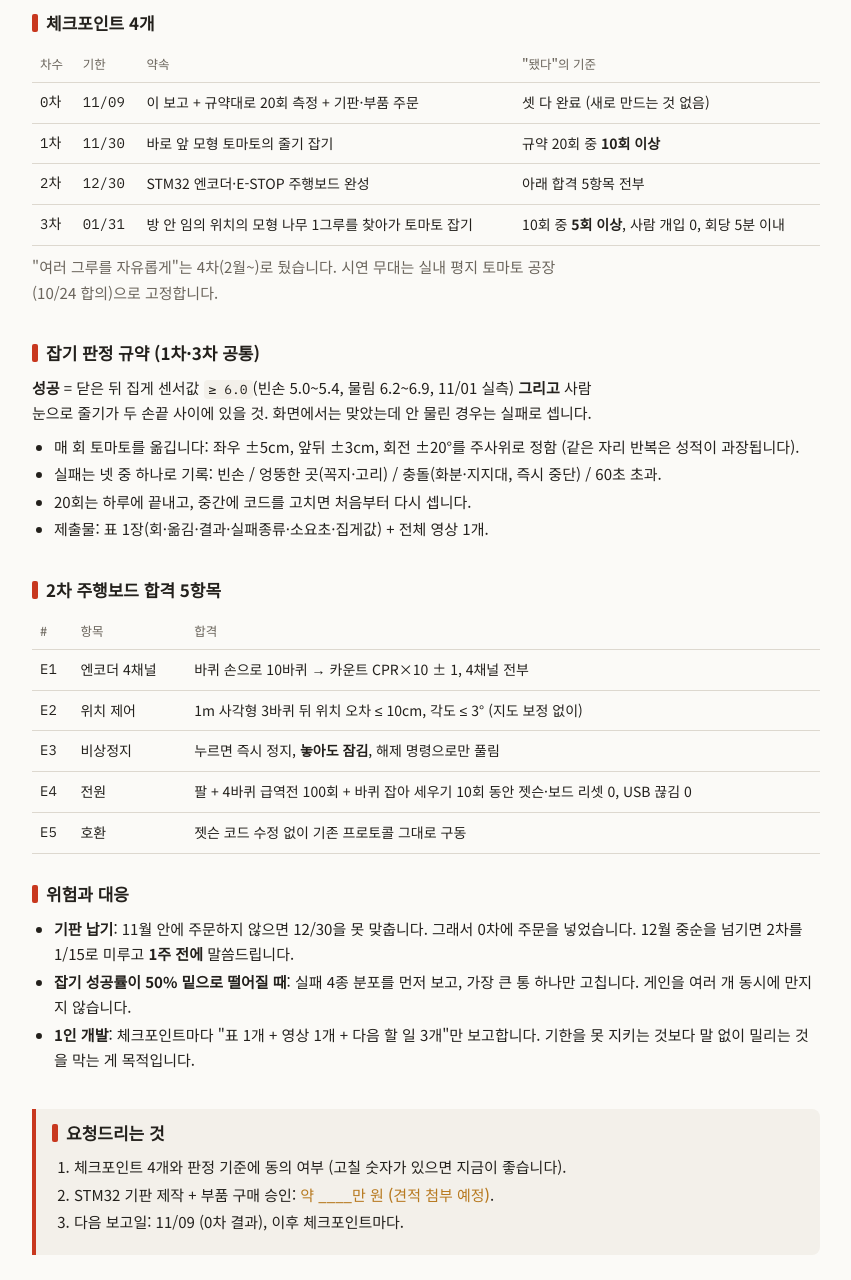
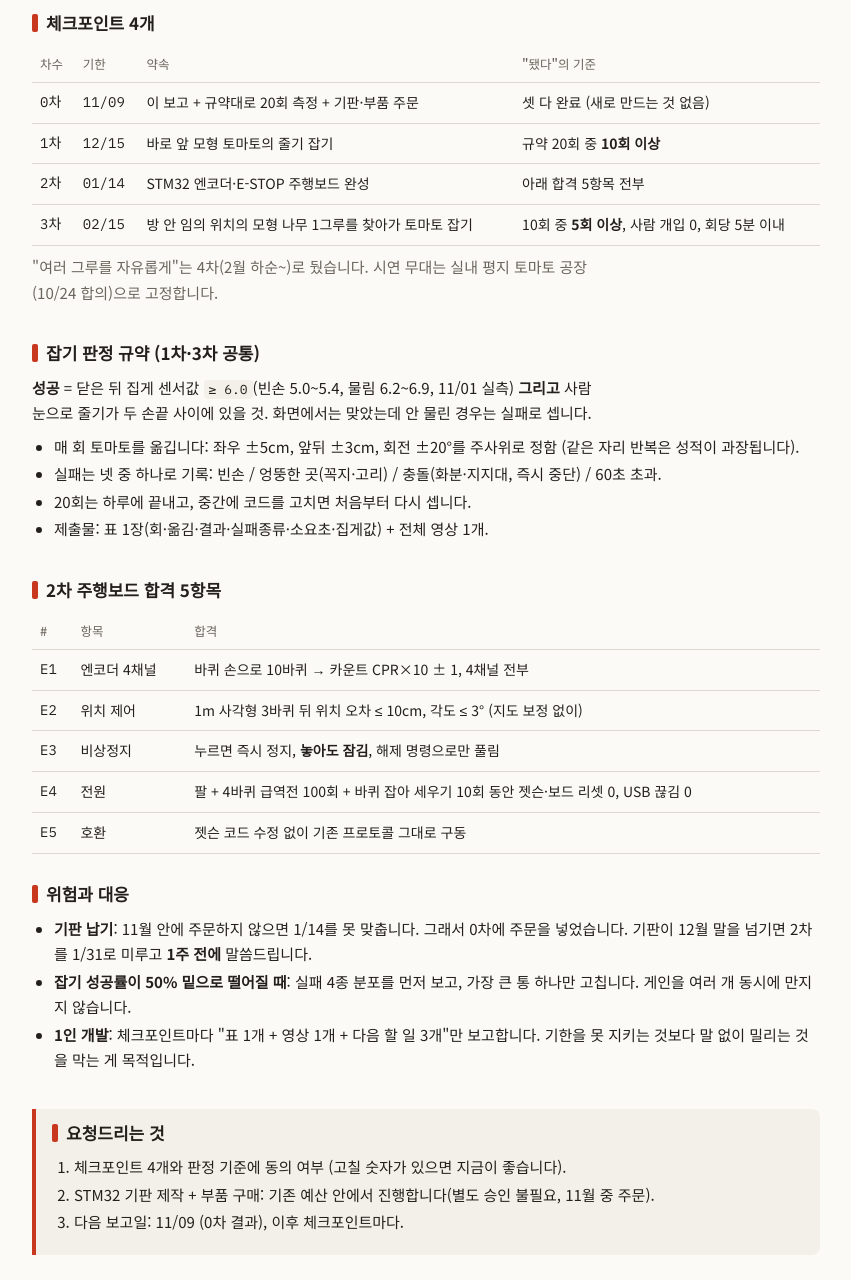
Before and after one commit to ttkpark/tomato-picker, a plain HTML site: page docs/1103_checkpoint_report.html in a window 1280 px wide. Shown: the part 820-2100 px from the top of the page, without its empty margins (214-1065 px from the left). Drawn offline with Linux system fonts and the light colour scheme.

Commit message:
체크포인트 1~3차 기한 15일 연기(12/15·1/14·2/15), 기판 비용은 기존 예산 내
Co-Authored-By: Claude Fable 5.1 <noreply@anthropic.com>

```diff
--- a/docs/1103_checkpoint_report.html
+++ b/docs/1103_checkpoint_report.html
@@ -52,7 +52,7 @@ footer { color: var(--muted); font-size: 12.5px; border-top: 1px solid var(--lin
 
 <header>
   <div class="to">받는 분: 짱짱맨 PM · 보고: 박기용 · 2026-11-03</div>
-  <h1>토마토 로봇, 지금 어디까지 왔고 11월~1월에 무엇을 약속하는지</h1>
+  <h1>토마토 로봇, 지금 어디까지 왔고 11월~2월에 무엇을 약속하는지</h1>
   <p>첫 정식 보고입니다. 큰 목표 하나를 작은 체크포인트 넷으로 나눴고, 각각 "됐다"를 판정할 숫자를 미리 정했습니다.</p>
 </header>
 
@@ -83,11 +83,11 @@ footer { color: var(--muted); font-size: 12.5px; border-top: 1px solid var(--lin
   <div class="wrap"><table>
     <tr><th>차수</th><th>기한</th><th>약속</th><th>"됐다"의 기준</th></tr>
     <tr><td class="num">0차</td><td class="num">11/09</td><td>이 보고 + 규약대로 20회 측정 + 기판·부품 주문</td><td>셋 다 완료 (새로 만드는 것 없음)</td></tr>
-    <tr><td class="num">1차</td><td class="num">11/30</td><td>바로 앞 모형 토마토의 줄기 잡기</td><td>규약 20회 중 <b>10회 이상</b></td></tr>
-    <tr><td class="num">2차</td><td class="num">12/30</td><td>STM32 엔코더·E-STOP 주행보드 완성</td><td>아래 합격 5항목 전부</td></tr>
-    <tr><td class="num">3차</td><td class="num">01/31</td><td>방 안 임의 위치의 모형 나무 1그루를 찾아가 토마토 잡기</td><td>10회 중 <b>5회 이상</b>, 사람 개입 0, 회당 5분 이내</td></tr>
+    <tr><td class="num">1차</td><td class="num">12/15</td><td>바로 앞 모형 토마토의 줄기 잡기</td><td>규약 20회 중 <b>10회 이상</b></td></tr>
+    <tr><td class="num">2차</td><td class="num">01/14</td><td>STM32 엔코더·E-STOP 주행보드 완성</td><td>아래 합격 5항목 전부</td></tr>
+    <tr><td class="num">3차</td><td class="num">02/15</td><td>방 안 임의 위치의 모형 나무 1그루를 찾아가 토마토 잡기</td><td>10회 중 <b>5회 이상</b>, 사람 개입 0, 회당 5분 이내</td></tr>
   </table></div>
-  <p style="margin-top:8px;color:var(--muted)">"여러 그루를 자유롭게"는 4차(2월~)로 뒀습니다. 시연 무대는 실내 평지 토마토 공장(10/24 합의)으로 고정합니다.</p>
+  <p style="margin-top:8px;color:var(--muted)">"여러 그루를 자유롭게"는 4차(2월 하순~)로 뒀습니다. 시연 무대는 실내 평지 토마토 공장(10/24 합의)으로 고정합니다.</p>
 </section>
 
 <section>
@@ -116,7 +116,7 @@ footer { color: var(--muted); font-size: 12.5px; border-top: 1px solid var(--lin
 <section>
   <h2>위험과 대응</h2>
   <ul>
-    <li><b>기판 납기</b>: 11월 안에 주문하지 않으면 12/30을 못 맞춥니다. 그래서 0차에 주문을 넣었습니다. 12월 중순을 넘기면 2차를 1/15로 미루고 <b>1주 전에</b> 말씀드립니다.</li>
+    <li><b>기판 납기</b>: 11월 안에 주문하지 않으면 1/14를 못 맞춥니다. 그래서 0차에 주문을 넣었습니다. 기판이 12월 말을 넘기면 2차를 1/31로 미루고 <b>1주 전에</b> 말씀드립니다.</li>
     <li><b>잡기 성공률이 50% 밑으로 떨어질 때</b>: 실패 4종 분포를 먼저 보고, 가장 큰 통 하나만 고칩니다. 게인을 여러 개 동시에 만지지 않습니다.</li>
     <li><b>1인 개발</b>: 체크포인트마다 "표 1개 + 영상 1개 + 다음 할 일 3개"만 보고합니다. 기한을 못 지키는 것보다 말 없이 밀리는 것을 막는 게 목적입니다.</li>
   </ul>
@@ -126,7 +126,7 @@ footer { color: var(--muted); font-size: 12.5px; border-top: 1px solid var(--lin
   <h2>요청드리는 것</h2>
   <ol>
     <li>체크포인트 4개와 판정 기준에 동의 여부 (고칠 숫자가 있으면 지금이 좋습니다).</li>
-    <li>STM32 기판 제작 + 부품 구매 승인: <span class="fill">약 ____만 원 (견적 첨부 예정)</span>.</li>
+    <li>STM32 기판 제작 + 부품 구매: 기존 예산 안에서 진행합니다(별도 승인 불필요, 11월 중 주문).</li>
     <li>다음 보고일: 11/09 (0차 결과), 이후 체크포인트마다.</li>
   </ol>
 </section>
```
Also changed, not shown: 1 other file.
